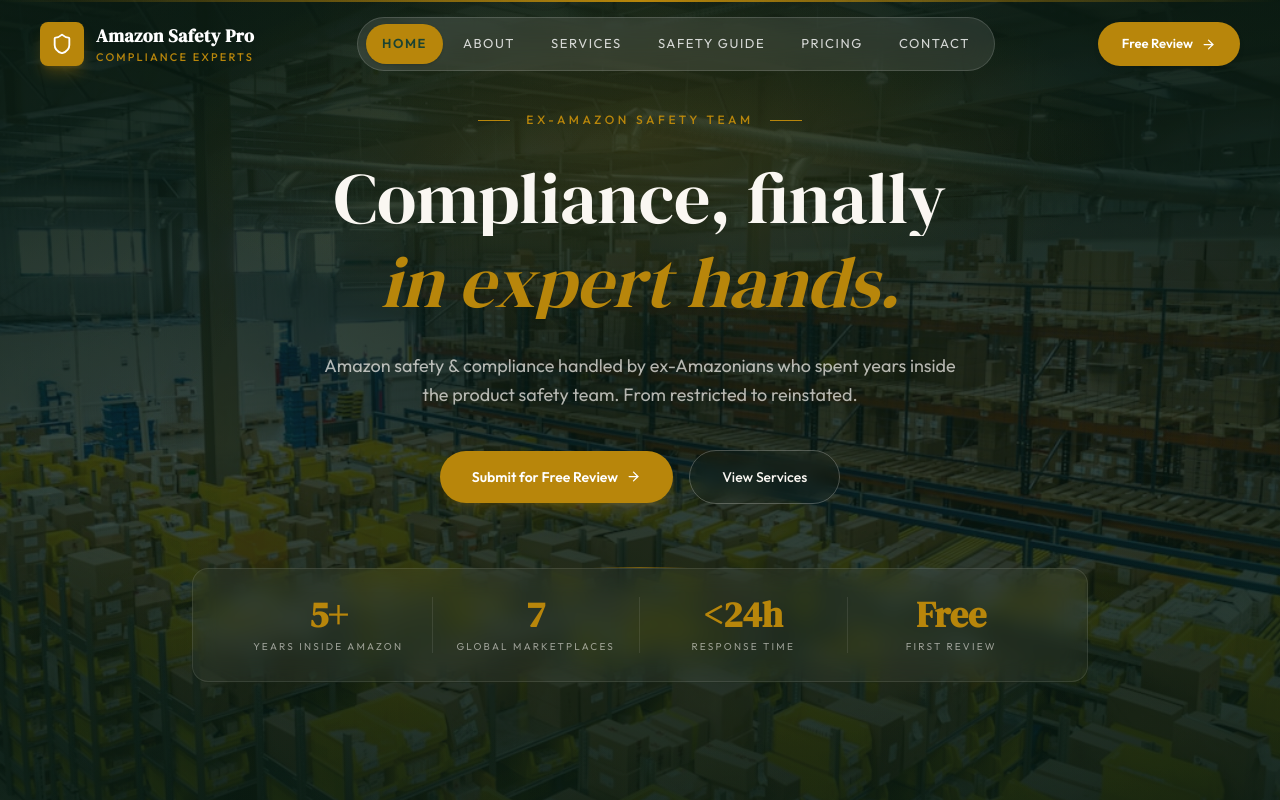
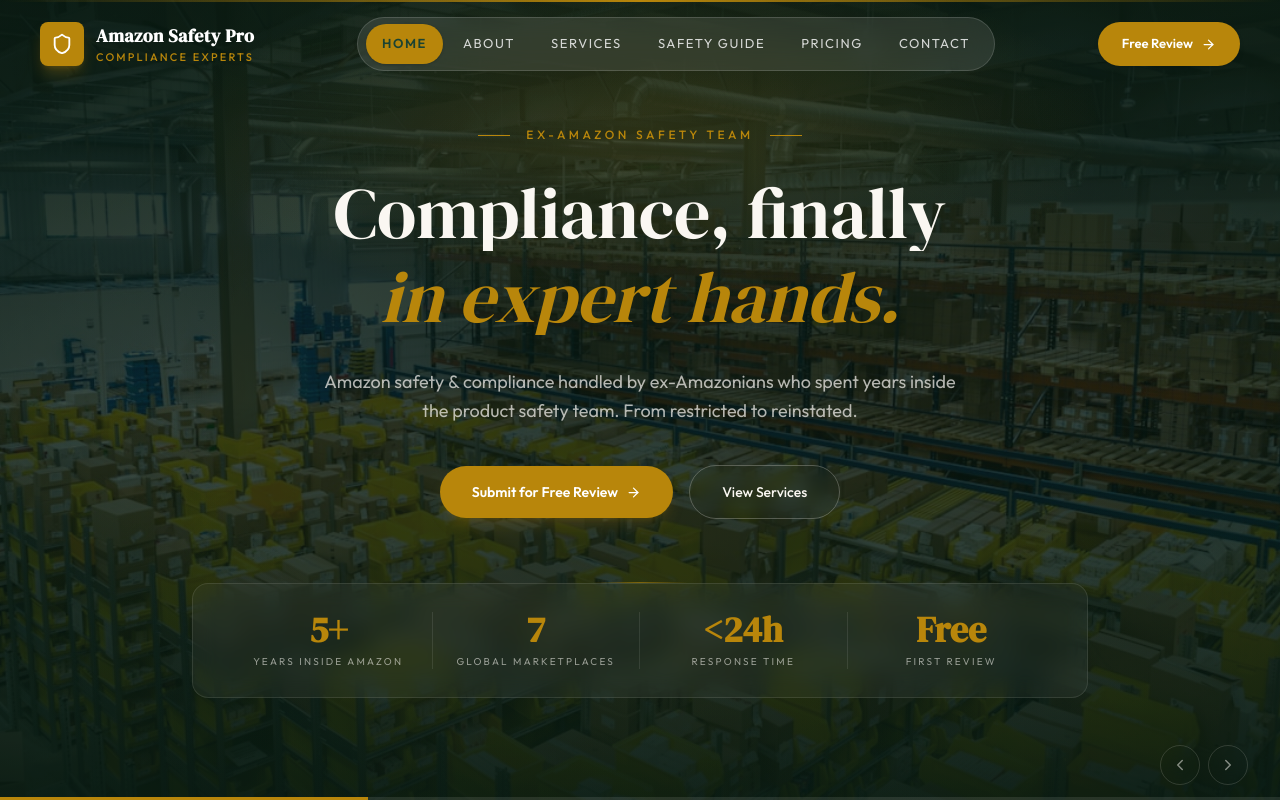
Before and after one commit to uitpraveen/amazon-sellerpro, a Next.js app: page / in a window 1280 px wide. Shown: the top 800 px of the page. Built offline with nearby package versions, Linux system fonts and the light colour scheme.

Commit message:
fix: hero section overflow pushing arrows below viewport
Cap hero at h-[100svh] (was min-h-screen), move bottom nav out of
absolute positioning into the flex column. Arrows + progress bars
now always sit at the bottom of the visible viewport, regardless of
content height or display scaling.

```diff
--- a/components/sections/home/HeroSlider.tsx
+++ b/components/sections/home/HeroSlider.tsx
@@ -66,7 +66,7 @@
   }, [current]);
 
   return (
-    <section className="relative min-h-screen flex flex-col overflow-hidden">
+    <section className="relative h-[100svh] min-h-[640px] flex flex-col overflow-hidden">
       {/* Background images with Ken Burns zoom */}
       <AnimatePresence mode="sync">
         <motion.div
@@ -99,8 +99,8 @@
       </AnimatePresence>
 
       {/* Main content */}
-      <div className="relative z-10 flex-1 flex items-center justify-center w-full">
-        <div className="max-w-5xl mx-auto w-full px-5 sm:px-8 text-center pt-28 pb-44 sm:pb-52">
+      <div className="relative z-10 flex-1 flex items-center justify-center w-full min-h-0">
+        <div className="max-w-5xl mx-auto w-full px-5 sm:px-8 text-center pt-24 sm:pt-28 pb-6 sm:pb-8">
           <AnimatePresence mode="wait">
             <motion.div key={current} className="space-y-0">
               {/* Subtitle with line */}
@@ -229,8 +229,8 @@
         </div>
       </div>
 
-      {/* Bottom — minimal nav + progress */}
-      <div className="absolute bottom-0 left-0 right-0 z-10">
+      {/* Bottom — minimal nav + progress (in flex flow, so always sits at section bottom) */}
+      <div className="relative z-10 flex-shrink-0">
         {/* Arrow nav — desktop only */}
         <div className="hidden sm:flex justify-end items-center gap-2 px-8 pb-3">
           <button
```
